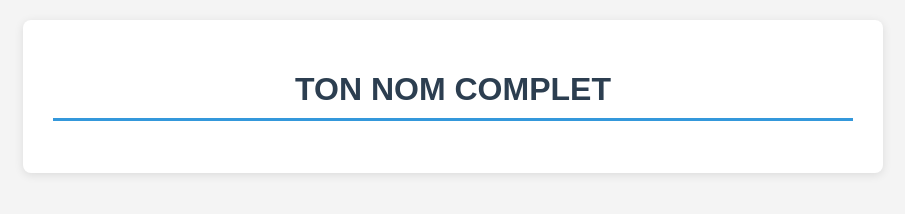
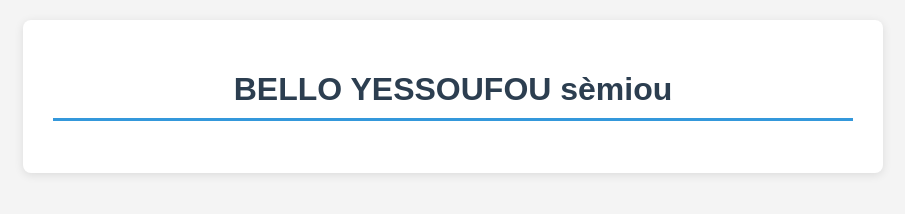
Before and after one commit to vodynoobs-dotcom/mon-cv, a plain HTML site: page index.html in a window 1280 px wide. Shown: the whole page, without its empty margins (187-1092 px from the left). Drawn offline with Linux system fonts and the light colour scheme.

Commit message:
mise en place de la section titre

```diff
--- a/index.html
+++ b/index.html
@@ -9,7 +9,7 @@
 <body>
     <div class="container">
         <header>
-            <h1>TON NOM COMPLET</h1>
+            <h1> BELLO YESSOUFOU sèmiou </h1>
         </header>
     </div>
 </body>
```
